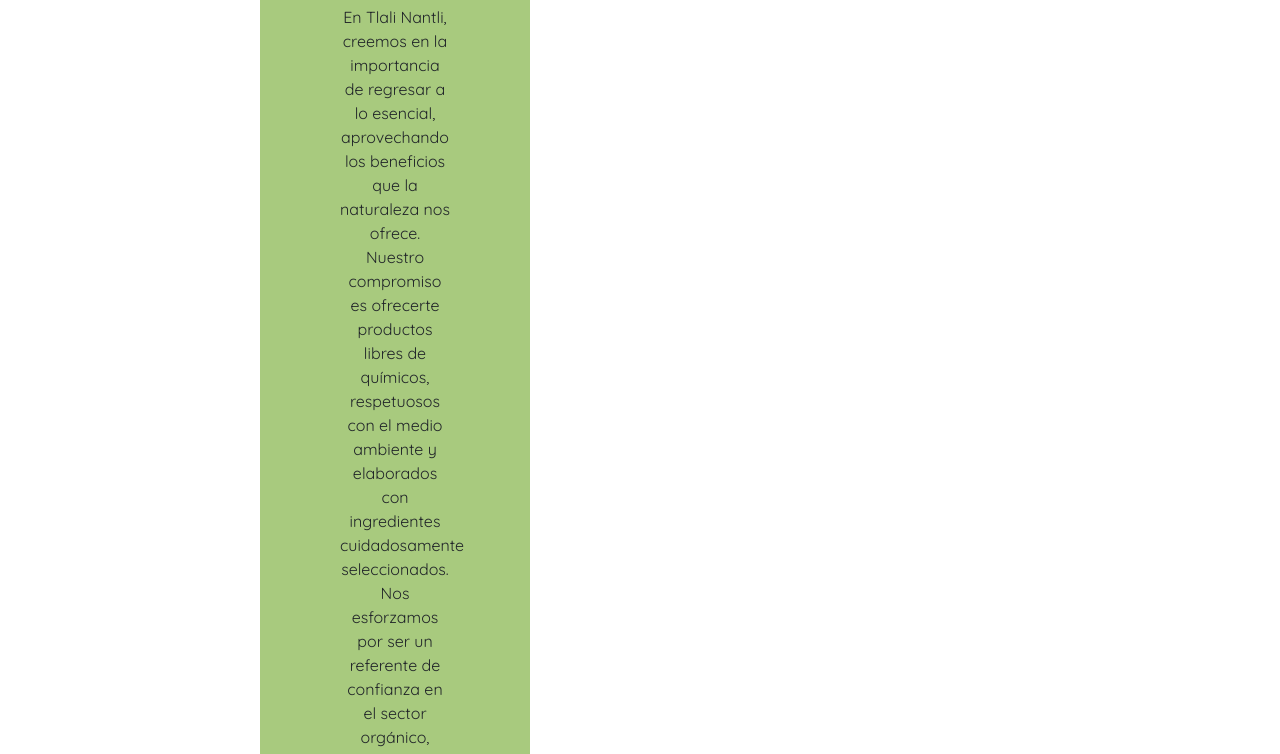
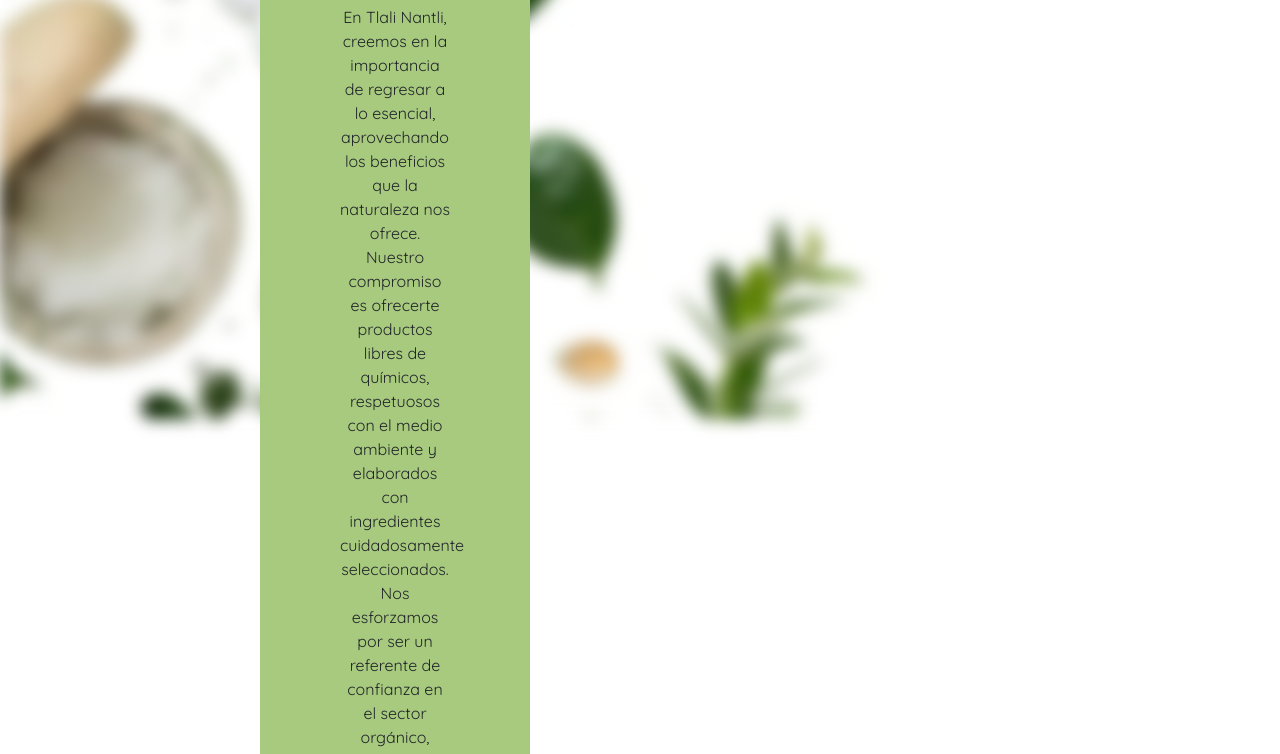
Before and after one commit to dnlcrnchvz/tlali-nantli-ecommerce, a plain HTML site: page acercaDeNosotros/acerca-de-nosotros.html in a window 1280 px wide. Shown: the part 381-1135 px from the top of the page. Drawn offline with nearby package versions, Linux system fonts and the light colour scheme; a web font is replaced by a local one.

Commit message:
feat: aguegue fondo a la página y aguegue fondo a la seccióń de equipo

```diff
--- a/acercaDeNosotros/acerca-de-nosotros.css
+++ b/acercaDeNosotros/acerca-de-nosotros.css
@@ -1,3 +1,18 @@
+/* Estilos para el contenedor de fondo */
+.background {
+    position: fixed; /* Fijo para que cubra toda la pantalla */
+    top: 0;
+    left: 0;
+    right: 0;
+    bottom: 0;
+    background-image: url('imagenes/fondo1.jpg'); /* Cambia esto a la ruta de tu imagen */
+    background-size: cover; /* Ajusta el tamaño de la imagen */
+    background-position: center; /* Centra la imagen */
+    filter: blur(8px); /* Aplica el desenfoque */
+    z-index: -1; /* Coloca el fondo detrás del contenido */
+}
+
+
 #nosotros{
     padding: 100px;
     display: flex;
@@ -41,9 +56,9 @@
     flex-direction: column;
     justify-content: center;
     align-items: center;
-    width: 140px; /* Reduce el ancho de cada contenedor */
     height: auto; /* Ajustable según el contenido */
     text-align: center;
+    background-color:  #CBDDB5;
 }
 
 /* Estilos para las imágenes */
@@ -87,7 +102,4 @@
     padding: 1em;
     border-radius: 10px;
     text-align: justify;
-
-
-
 }
--- a/acercaDeNosotros/acerca-de-nosotros.html
+++ b/acercaDeNosotros/acerca-de-nosotros.html
@@ -22,6 +22,7 @@
 <body>
     <!-- Encabezado de la pagina (pendiente)-->
     <header>
+        <div class="background"></div> <!-- Contenedor de fondo -->
         <!-- Contenedor del Navbar -->
         <!-- Aquí se cargará el Navbar desde el archivo navbar.js -->
         <div id="navbar-container"></div>
@@ -92,9 +93,6 @@
             </div>
         </section>
 
-
-
-        </section>
     </main>
     <!-- Footer (pendiente)-->
     <footer>
```
